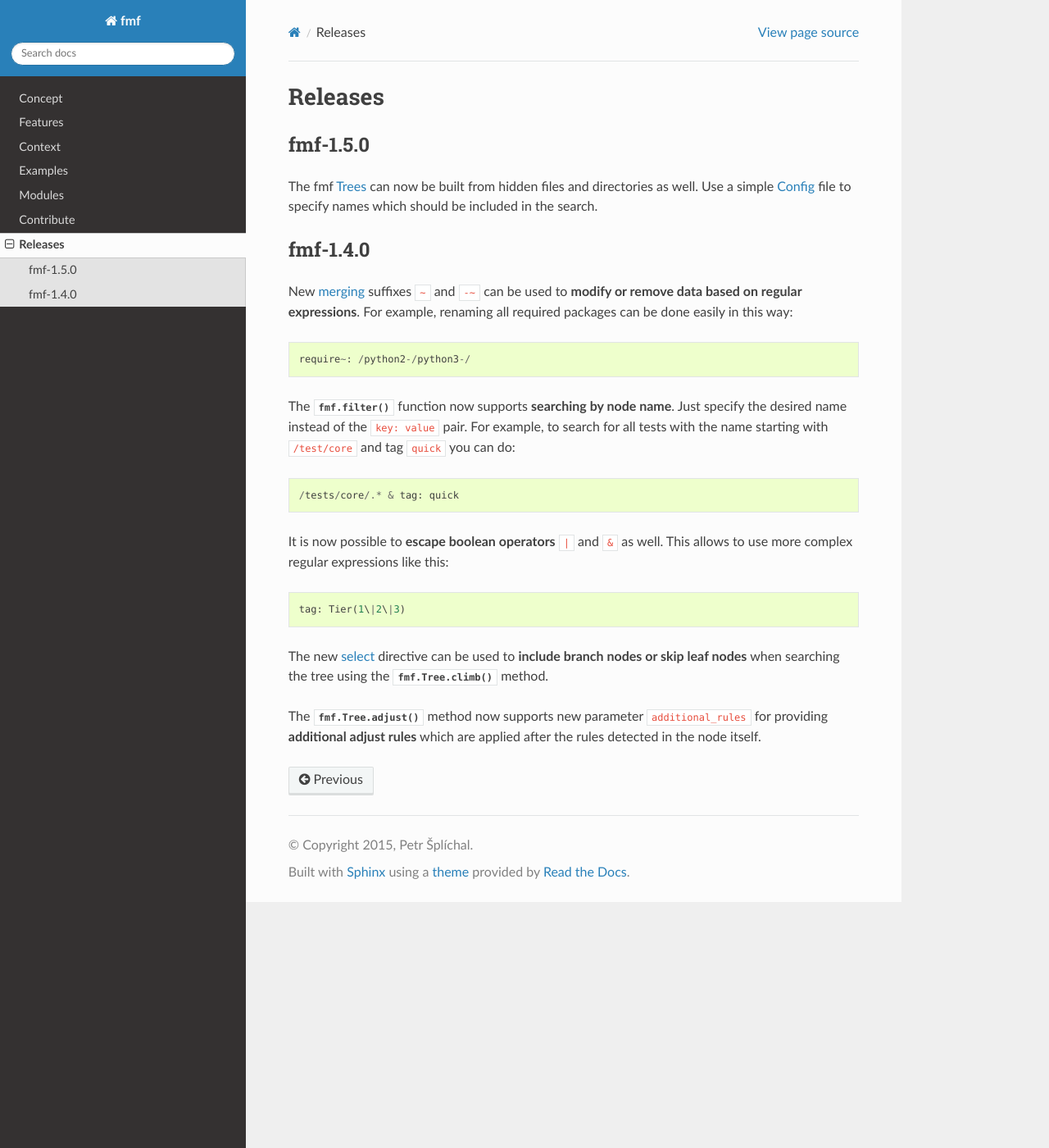
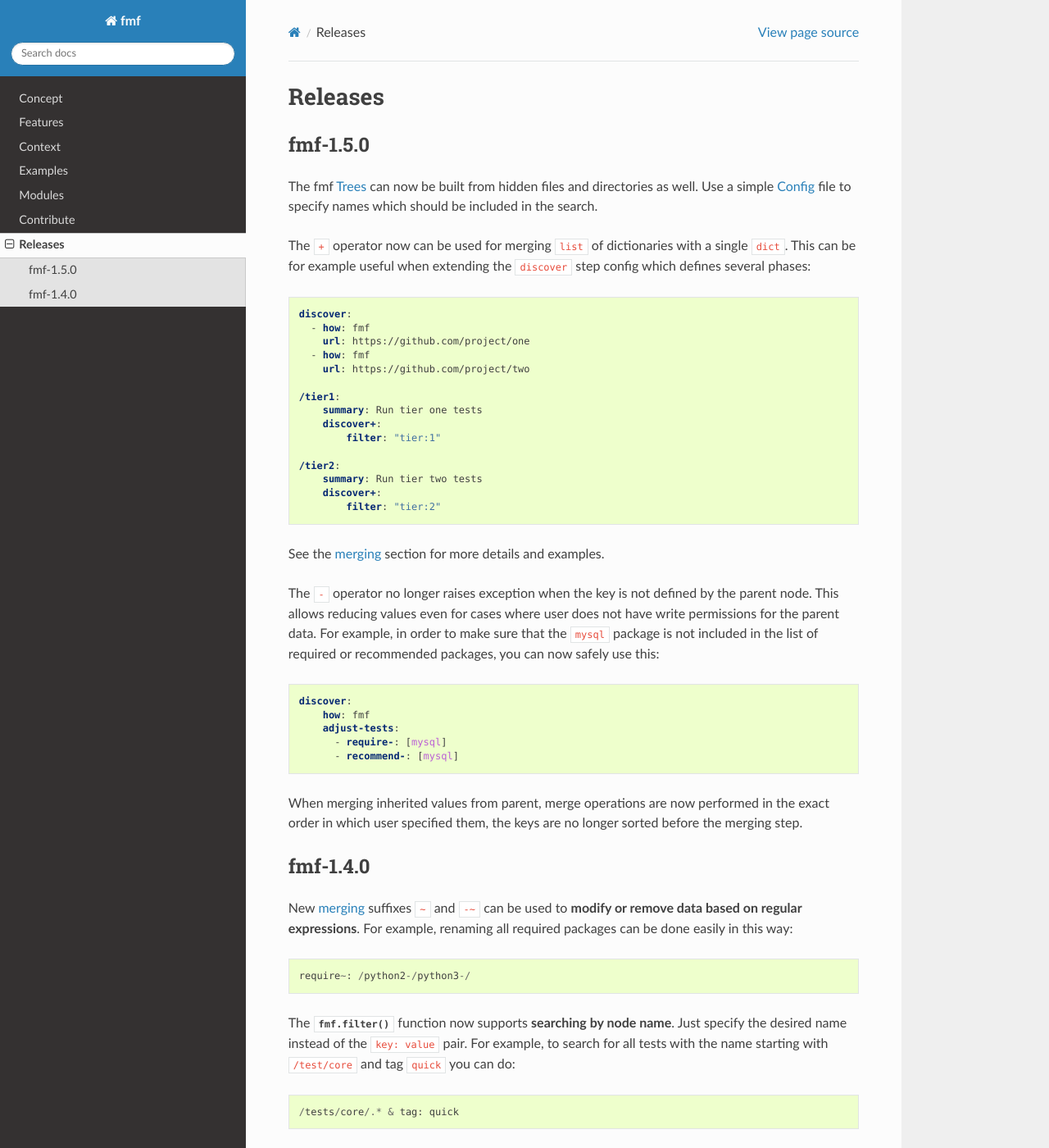
Before and after one commit to teemtee/fmf, a Sphinx documentation site: the page built from docs/releases.rst, in a window 1280 px wide and 1400 px high. Shown: the whole window at 82% size. Built offline with Sphinx 7.4.7 and the Read the Docs theme 3.1.0, drawn with Linux system fonts in a browser that asks for light colours.

Commit message:
Release fmf-1.5.0 (#262)

```diff
--- a/README.rst
+++ b/README.rst
@@ -195,7 +195,8 @@
 Petr Šplíchal, Miro Hrončok, Jakub Krysl, Jan Ščotka, Alois
 Mahdal, Cleber Rosa, Miroslav Vadkerti, Lukáš Zachar, František
 Nečas, Evgeny Fedin, Pablo Martin, Zhaojuan Guo, Laura Barcziová,
-Petr Matyáš, Filip Vágner, Cristian Le and Ondrej Moriš.
+Petr Matyáš, Filip Vágner, Cristian Le, Ondrej Moriš, Martin
+Hoyer and Karel Šrot.
 
 
 Copyright
--- a/docs/releases.rst
+++ b/docs/releases.rst
@@ -11,6 +11,51 @@
 The fmf :ref:`trees` can now be built from hidden files and
 directories as well. Use a simple :ref:`config` file to specify
 names which should be included in the search.
+
+The ``+`` operator now can be used for merging ``list`` of
+dictionaries with a single ``dict``. This can be for example
+useful when extending the ``discover`` step config which defines
+several phases:
+
+.. code-block:: yaml
+
+    discover:
+      - how: fmf
+        url: https://github.com/project/one
+      - how: fmf
+        url: https://github.com/project/two
+
+    /tier1:
+        summary: Run tier one tests
+        discover+:
+            filter: "tier:1"
+
+    /tier2:
+        summary: Run tier two tests
+        discover+:
+            filter: "tier:2"
+
+See the :ref:`merging<merging>` section for more details and
+examples.
+
+The ``-`` operator no longer raises exception when the key is not
+defined by the parent node. This allows reducing values even for
+cases where user does not have write permissions for the parent
+data. For example, in order to make sure that the ``mysql``
+package is not included in the list of required or recommended
+packages, you can now safely use this:
+
+.. code-block:: yaml
+
+    discover:
+        how: fmf
+        adjust-tests:
+          - require-: [mysql]
+          - recommend-: [mysql]
+
+When merging inherited values from parent, merge operations are
+now performed in the exact order in which user specified them, the
+keys are no longer sorted before the merging step.
 
 
 fmf-1.4.0
```
